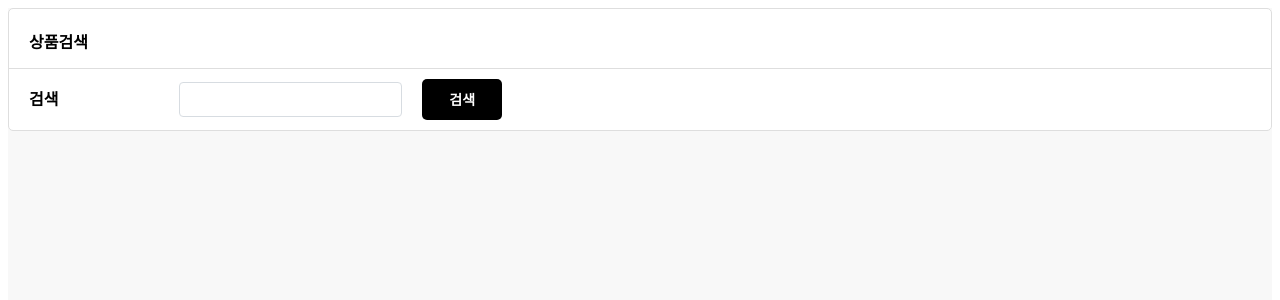
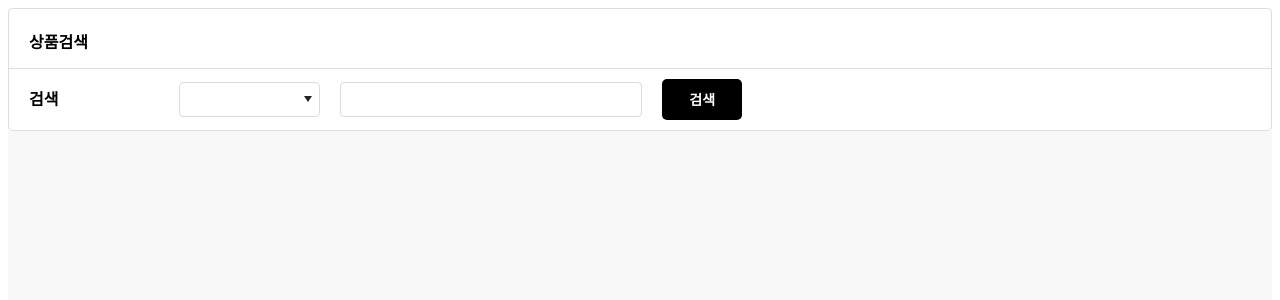
Before and after one commit to taehunlim/odyssey, a React (Create React App) app: page / in a window 1280 px wide. Shown: the top 300 px of the page. Built offline with nearby package versions, Linux system fonts and the light colour scheme.

Commit message:
Feat: Select

```diff
--- a/src/Filter/index.jsx
+++ b/src/Filter/index.jsx
@@ -1,12 +1,23 @@
 import React, { useState } from "react";
 
 import Input from "../Input";
-import List from "../List";
+import Select from "../Select";
 
 import "./style.css";
 
+export const lists = [
+  { name: "제목", value: "linkUrlTitle" },
+  { name: "내용", value: "description" },
+  { name: "폴더명", value: "folderName" },
+];
+
 function Filter() {
   const [isShow, setIsShow] = useState(false);
+  const [selectedData, setSelectedData] = useState({
+    name: "",
+    value: "",
+  });
+
   return (
     <div className="filter">
       <p>상품검색</p>
@@ -17,7 +28,14 @@ function Filter() {
         <div className="filter-wrapper">
           <span>검색</span>
           <div className="filter-inputs" style={{ position: "relative" }}>
-            <List show={isShow}>ss</List>
+            <Select
+              lists={lists}
+              onSelectChange={(e) => {
+                setSelectedData(e);
+              }}
+              value={selectedData.name}
+              defaultValue=""
+            />
 
             <Input
               onClick={() => setIsShow(!isShow)}
--- a/src/List/index.jsx
+++ b/src/List/index.jsx
@@ -2,12 +2,19 @@ import React from "react";
 
 import "./style.css";
 
-function List({ show, onClick, lists, ...props }) {
+function List({ show, setShow, onClick, lists, ...props }) {
   return (
     <div className={`list ${show ? "show" : ""}`} {...props}>
       {lists &&
         lists.map((list) => (
-          <li key={list.name} onClick={() => onClick(list)} role="presentation">
+          <li
+            key={list.name}
+            onClick={() => {
+              onClick(list);
+              setShow(false);
+            }}
+            role="presentation"
+          >
             {list.name}
           </li>
         ))}
--- a/src/List/style.css
+++ b/src/List/style.css
@@ -3,7 +3,7 @@
   margin-top: 0;
   overflow: scroll;
   position: absolute;
-  top: 24px;
+  top: 35px;
   display: flex;
   flex-direction: column;
   align-items: center;
@@ -21,9 +21,10 @@
 }
 
 .list li {
-  text-align: start;
+  text-align: center;
+
   width: 100%;
-  height: 52px;
+  /* height: 52px; */
   padding: 13px 16px;
   font-weight: 400;
   font-size: 16px;
@@ -32,6 +33,8 @@
   text-overflow: ellipsis;
   white-space: nowrap;
   overflow: hidden;
+  list-style: none;
+  box-sizing: border-box;
 }
 
 .list.show {
--- /dev/null
+++ b/src/Select/index.jsx
@@ -0,0 +1,37 @@
+import React, { useState } from "react";
+
+import Input from "../Input";
+import List from "../List";
+
+import "./style.css";
+
+function Select({ defaultValue, value, lists, onSelectChange, ...props }) {
+  const [show, setShow] = useState();
+
+  return (
+    <div className="select" {...props}>
+      <div className="select-box">
+        <Input
+          readOnly
+          onClick={() => {
+            setShow(!show);
+          }}
+          value={value || defaultValue}
+        />
+        <div className={`select-icon ${show ? "active" : ""}`}>
+          <img src="/dropdown-arrow.svg" alt="dropdown-icon" />
+        </div>
+      </div>
+      <List
+        show={show}
+        setShow={setShow}
+        lists={lists}
+        onClick={(item) => {
+          onSelectChange(item);
+        }}
+      />
+    </div>
+  );
+}
+
+export default Select;
--- /dev/null
+++ b/src/Select/style.css
@@ -0,0 +1,30 @@
+.select {
+  width: 220px;
+  position: relative;
+  display: inline-flex;
+}
+
+.select-box {
+  position: relative;
+}
+
+.select-box input {
+  padding-right: 24px;
+}
+
+.select-icon {
+  display: flex;
+  align-items: center;
+  pointer-events: none;
+  position: absolute;
+  top: 0;
+  bottom: 0;
+  margin: auto;
+  right: 0;
+
+  transition: 0.3s;
+}
+
+.select-icon.active {
+  transform: rotate(180deg);
+}
```
Also changed, not shown: public/dropdown-arrow.svg (added).
